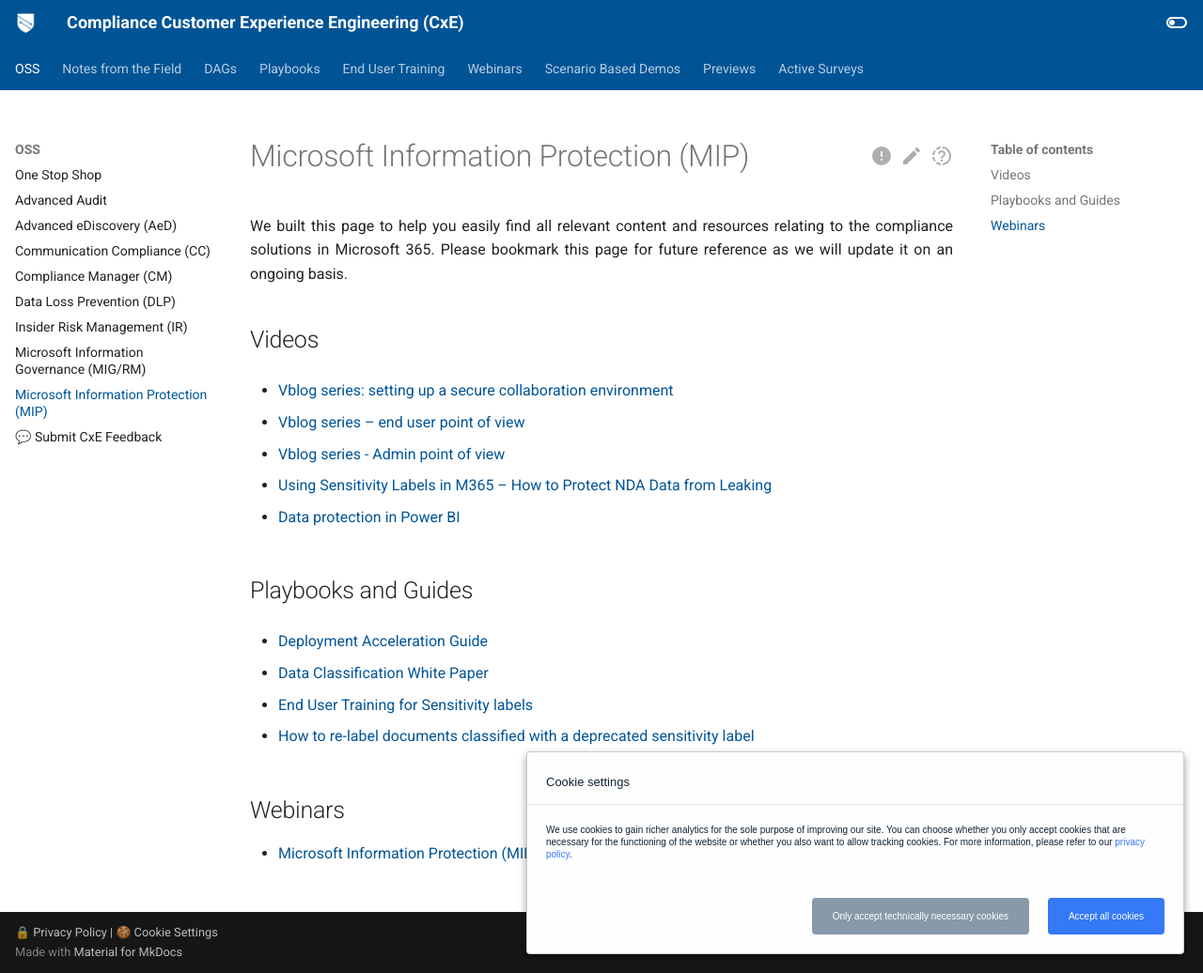
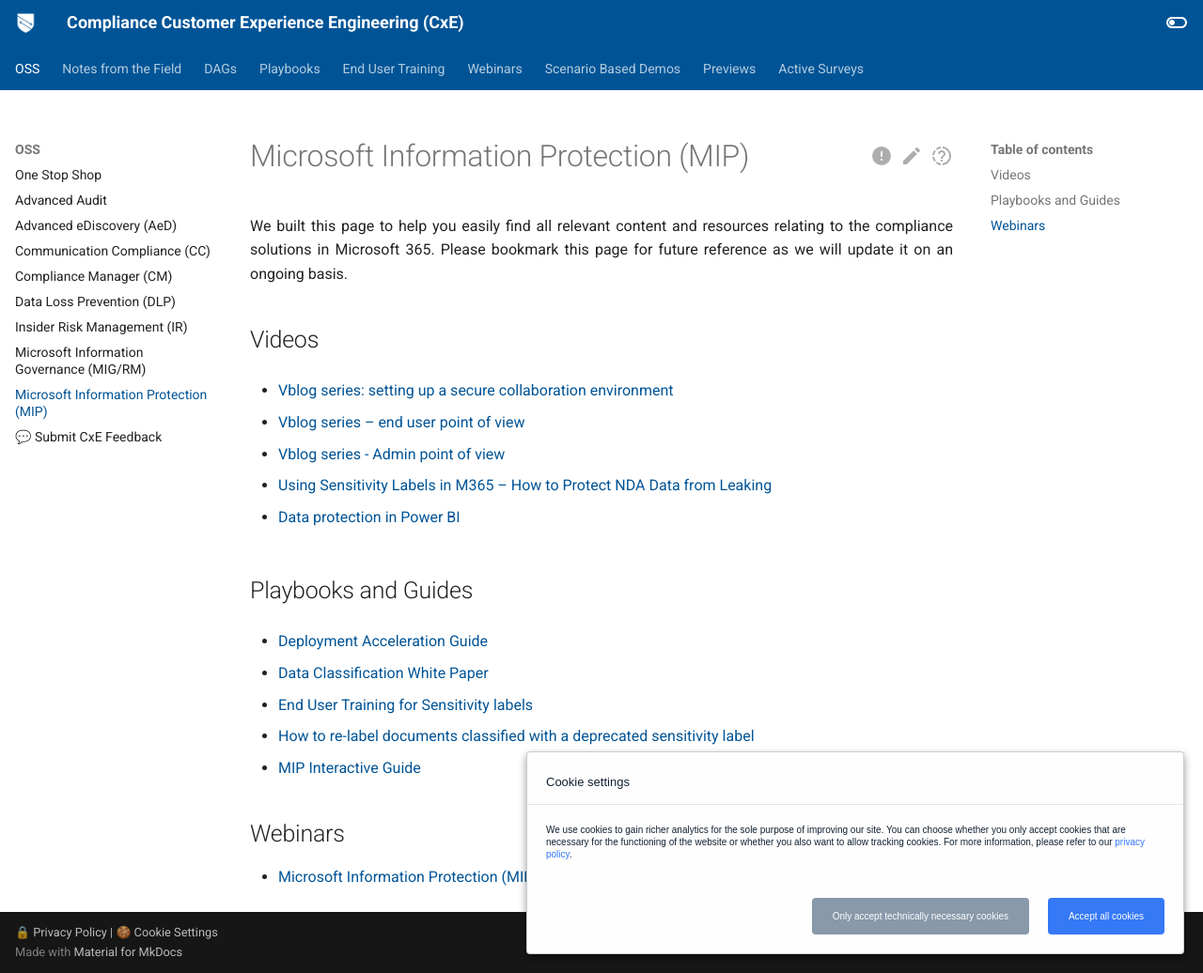
Before and after one commit to microsoft/ComplianceCxE, an MkDocs documentation site: the page built from docs/resources/mip.md, in a window 1280 px wide and 1036 px high. Shown: the whole window at 94% size. Built offline with MkDocs 1.6.1 and Material for MkDocs 9.7.7, drawn with Linux system fonts in a browser that asks for light colours; comment, search, counter and statistics services are not loaded.

Commit message:
Update mip.md

```diff
--- a/docs/resources/mip.md
+++ b/docs/resources/mip.md
@@ -25,6 +25,7 @@
 * [End User Training for Sensitivity labels](../../enduser/sensitivity/)
 
 * [How to re-label documents classified with a deprecated sensitivity label](https://techcommunity.microsoft.com/t5/microsoft-security-and/how-to-re-label-documents-classified-with-a-deprecated/ba-p/2218259)
+*  [MIP Interactive Guide](https://aka.ms/MIPInteractiveGuide)
 
 ## Webinars
 * [Microsoft Information Protection (MIP) Webinars](../../webinars#microsoft-information-protection)
```
